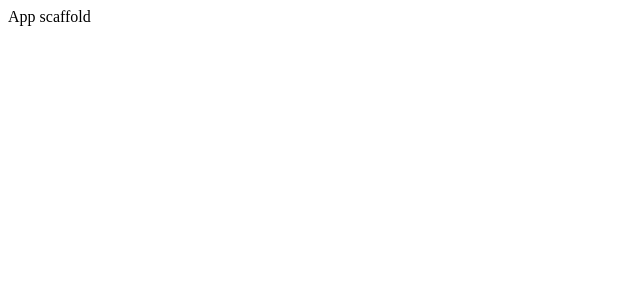
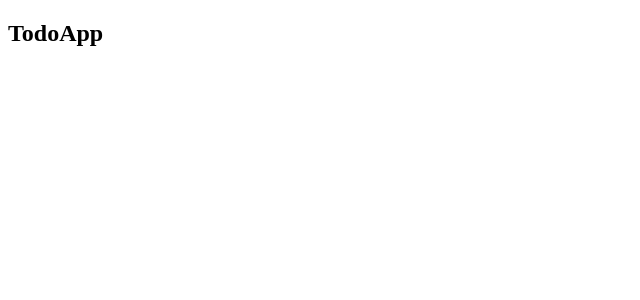
Before and after one commit to micheledanza878/todo-app-ai, a React (Vite) app: page / in a window 1280 px wide. Shown: the top 300 px of the page, without its empty margins (0-640 px from the left). Built offline with nearby package versions, Linux system fonts and the light colour scheme.

Commit message:
feat(frontend): Created basic functional components for the todo application

```diff
--- a/src/App.tsx
+++ b/src/App.tsx
@@ -1,3 +1,5 @@
+import TodoApp from './components/TodoApp';
+
 export default function App() {
-  return <div>App scaffold</div>;
+  return <TodoApp />;
 }
--- /dev/null
+++ b/src/components/TodoApp.tsx
@@ -0,0 +1,11 @@
+import React from 'react';
+
+const TodoApp: React.FC = () => {
+  return (
+    <div>
+      <h2>TodoApp</h2>
+    </div>
+  );
+};
+
+export default TodoApp;
```
Also changed, not shown: src/components/TodoFilter.tsx (added, +11 -0 lines), src/components/TodoForm.tsx (added, +11 -0 lines), src/components/TodoItem.tsx (added, +11 -0 lines), src/components/TodoList.tsx (added, +11 -0 lines).
